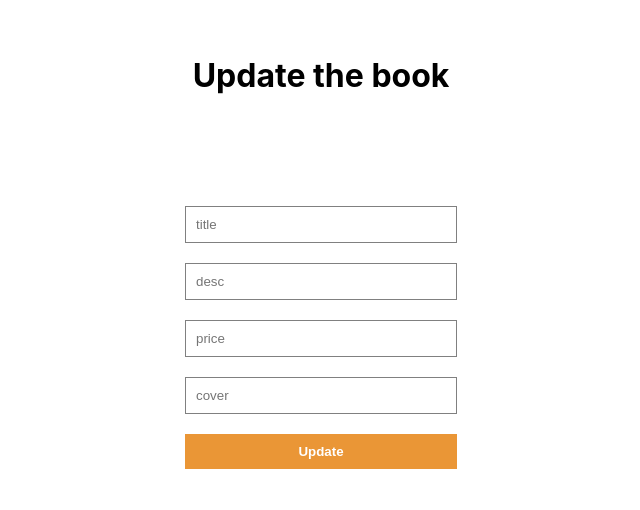
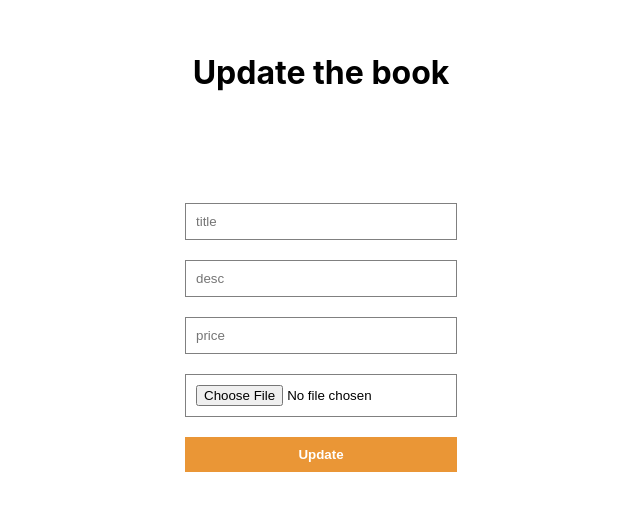
Before and after one commit to francescocorsello/book-app, a React (Create React App) app in the folder frontend/: page /update/1 in a window 1280 px wide. Shown: the part 148-658 px from the top of the page, without its empty margins (319-959 px from the left). Built offline with nearby package versions, Linux system fonts and the light colour scheme.

Commit message:
updated backend

```diff
--- a/frontend/src/pages/Add.jsx
+++ b/frontend/src/pages/Add.jsx
@@ -1,7 +1,6 @@
 import React, { useState } from 'react'
 import axios from 'axios'
 import { useNavigate } from 'react-router';
-
 
 function Add() {
     const[book, setBook] = useState({
--- a/frontend/src/pages/Update.jsx
+++ b/frontend/src/pages/Update.jsx
@@ -27,7 +27,11 @@ function Update() {
     } catch (err) {
         console.log(err)
     }
-  }
+  };
+
+  const handleImageChange = (e) => {
+    setBook((prev) => ({ ...prev, cover: e.target.files[0] }));
+  };
 
   console.log(book)
   return (
@@ -36,7 +40,7 @@ function Update() {
         <input type="text" placeholder='title' onChange={handleChange} name='title'/>
         <input type="text" placeholder='desc ' onChange={handleChange} name='desc'/>
         <input type="number" placeholder='price' onChange={handleChange} name='price'/>
-        <input type="text" placeholder='cover' onChange={handleChange} name='cover'/>
+        <input type='file' name='image' onChange={handleImageChange} />
 
         <button className='formButton' onClick={handleClick}>Update</button>
     </div>
```
Also changed, not shown: 2 other files (tests, documents, lock files or other folders).
